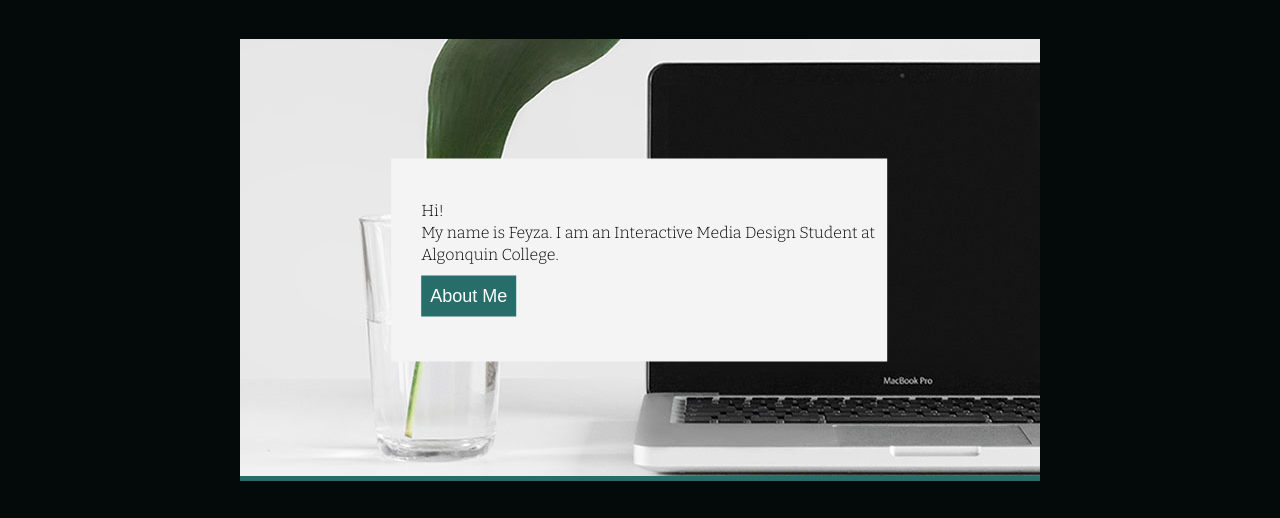
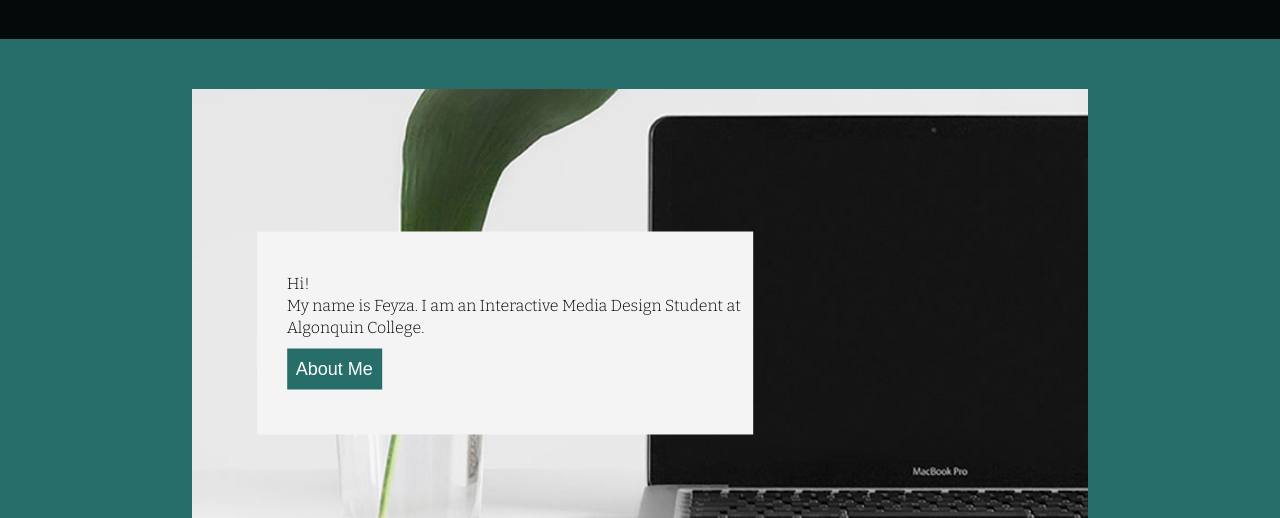
Before and after one commit to basa0044/portfolio, a plain HTML site: page index.html in a window 1280 px wide. Shown: the part 75-593 px from the top of the page. Drawn offline with nearby package versions, Linux system fonts and the light colour scheme.

Commit message:
desktop banner

```diff
--- a/css/styles.css
+++ b/css/styles.css
@@ -346,16 +346,13 @@ footer .container section{
         margin: 0 auto;
         padding-right: 0px;
         padding-left: 0px;
-        width: 1240px;
+        margin: 0;
     }
 
     main .container{
         background-color: #040A0A;
-    }
-
-    main .container{
-        padding-right: 60px;
-        padding-left: 60px;
+        width: 1280px;
+        margin: 0 auto;
     }
 
     .section-banner p{
@@ -373,15 +370,44 @@ footer .container section{
         font-size: 18px;
      }
 
+
+     .section-banner img{
+         display: block;
+         margin: 0 auto;
+         width: 70%;
+     }
+
+     .section-banner{
+         background-color: #276E6A;
+         margin: auto;
+     }
+
      button{
          font-size: 18px;
      }
 
-      main .container .container{
+     main .container .container{
          background-color: #276E6A;
-         width: 100%;
-         margin: 0;
-         padding: 0;
+         padding-bottom: 40px;
      }
 
+     .portfolio div{
+         grid-template-columns: 1fr 1fr 1fr;
+         grid-template-rows: 1fr 1fr 1fr;
+         row-gap: 60px;
+         padding: 95px;
+     }
+
+     .portfolio div img{
+         width: 300px;
+     }
+
+     nav{
+         flex-grow: 10;
+     }
+
+
+
+
+
 }
```
